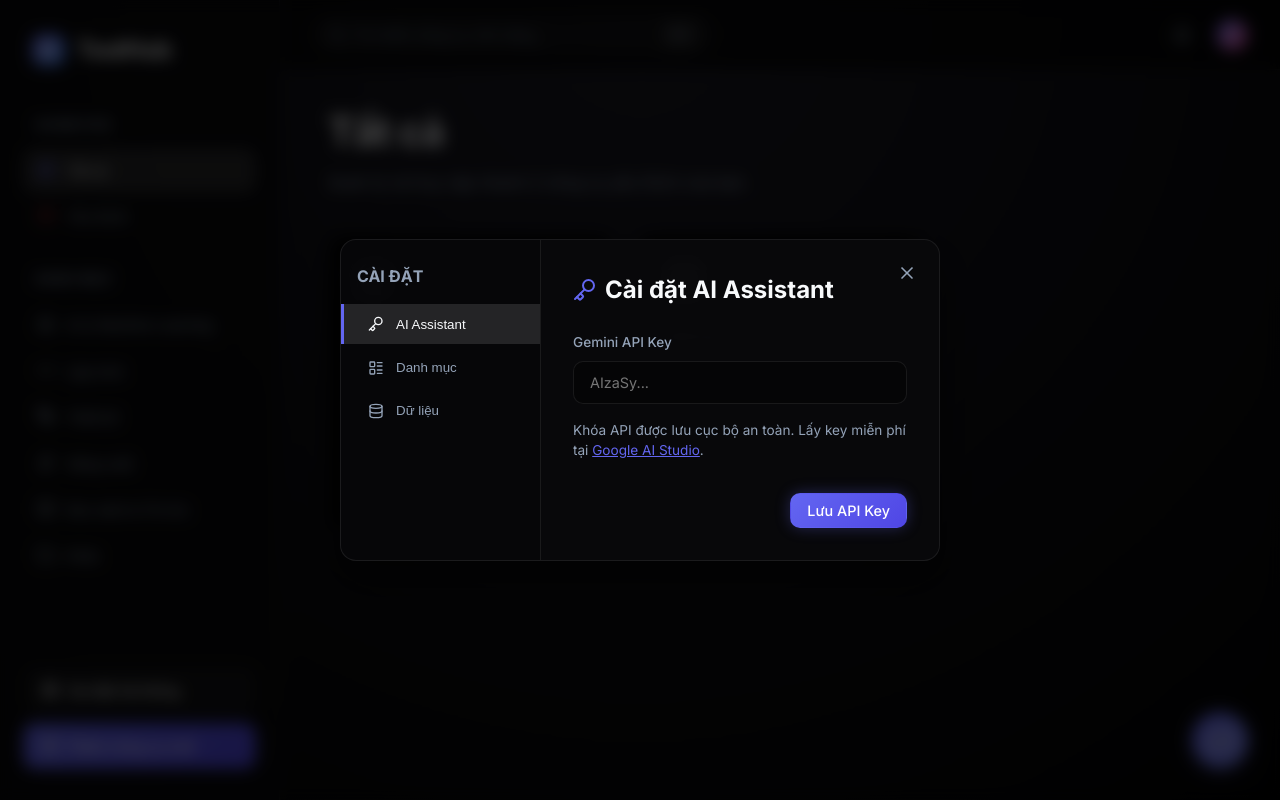
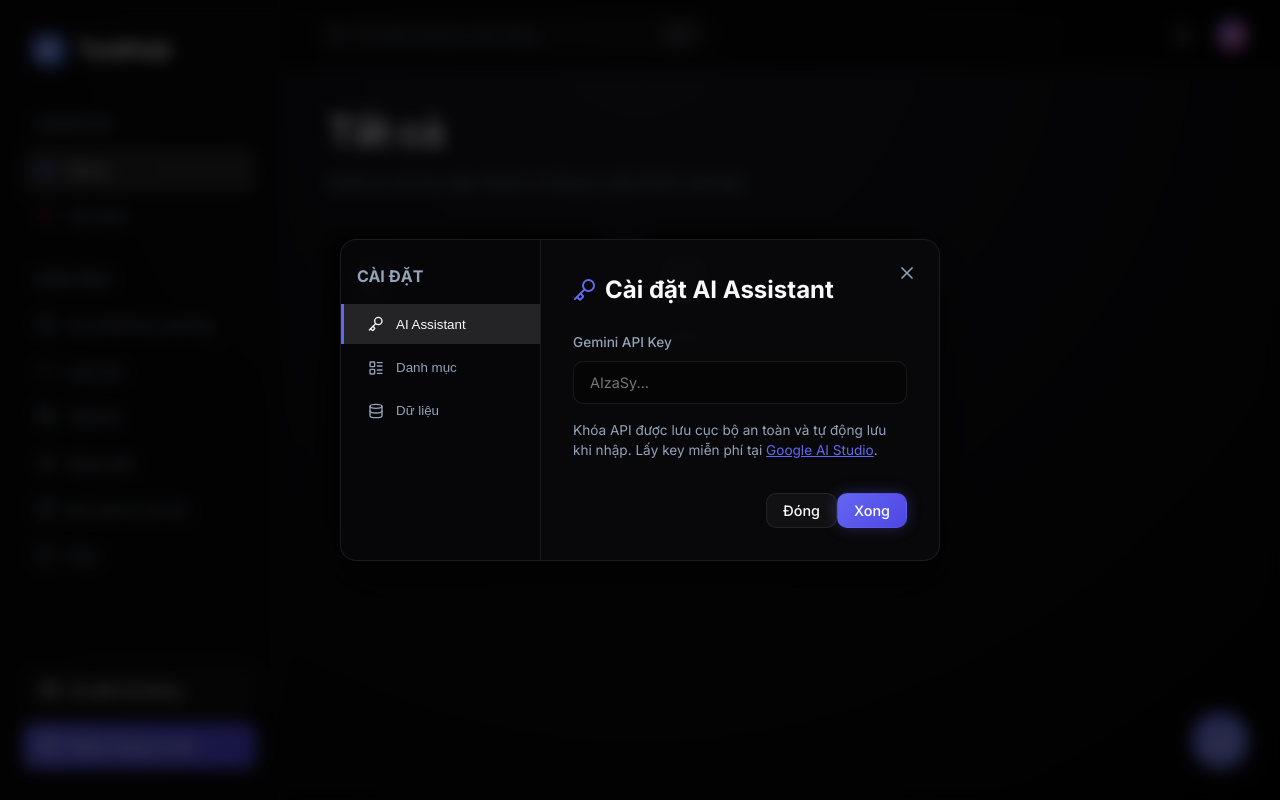
Before and after one commit to Hungne16/quanlitool, a React (Vite) app: page / in a window 1280 px wide. Both pictures are taken after a click on the button "Cài đặt hệ thống". Built offline with nearby package versions, Linux system fonts and the light colour scheme; grey boxes are pictures that could not be loaded.

Commit message:
fix: auto-save API key on input change

```diff
--- a/src/components/SettingsModal.jsx
+++ b/src/components/SettingsModal.jsx
@@ -135,15 +135,19 @@ export default function SettingsModal({ categories, isOpen, onClose, onDataChang
                     type="password"
                     className="input-control"
                     value={apiKey}
-                    onChange={(e) => setApiKey(e.target.value)}
+                    onChange={(e) => {
+                      setApiKey(e.target.value);
+                      localStorage.setItem('gemini_api_key', e.target.value.trim());
+                    }}
                     placeholder="AIzaSy..."
                   />
                   <p style={{ fontSize: '0.85rem', marginTop: '0.5rem', color: 'var(--text-secondary)', lineHeight: 1.5 }}>
-                    Khóa API được lưu cục bộ an toàn. Lấy key miễn phí tại <a href="https://aistudio.google.com/app/apikey" target="_blank" rel="noreferrer" style={{color: 'var(--accent-color)'}}>Google AI Studio</a>.
+                    Khóa API được lưu cục bộ an toàn và tự động lưu khi nhập. Lấy key miễn phí tại <a href="https://aistudio.google.com/app/apikey" target="_blank" rel="noreferrer" style={{color: 'var(--accent-color)'}}>Google AI Studio</a>.
                   </p>
                 </div>
                 <div style={{ display: 'flex', justifyContent: 'flex-end', marginTop: '2rem' }}>
-                  <button type="submit" className="btn btn-primary">Lưu API Key</button>
+                  <button type="button" className="btn btn-secondary" onClick={onClose}>Đóng</button>
+                  <button type="submit" className="btn btn-primary">Xong</button>
                 </div>
               </form>
             </div>
```
